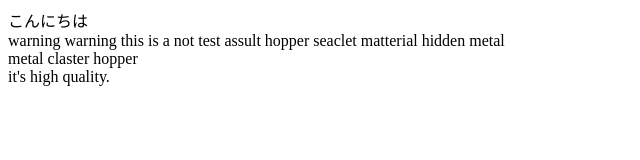
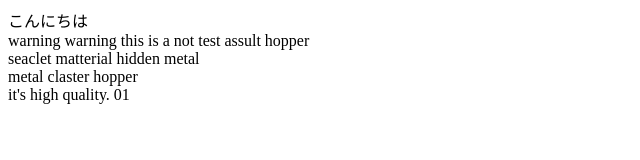
Before and after one commit to s201004/github_connect, a plain HTML site: page index.html in a window 1280 px wide. Shown: the whole page, without its empty margins (0-640 px from the left). Drawn offline with Linux system fonts and the light colour scheme.

Commit message:
add new sentence

```diff
--- a/index.html
+++ b/index.html
@@ -8,10 +8,11 @@
   </head>
   <body>
     こんにちは<br>
-    warning warning this is a not test assult hopper
+    warning warning this is a not test assult hopper<br>
     seaclet matterial hidden metal <br>
     metal claster hopper <br>
     it's high quality.
+    01
     <script src="script.js"></script>
   </body>
 </html>
```
